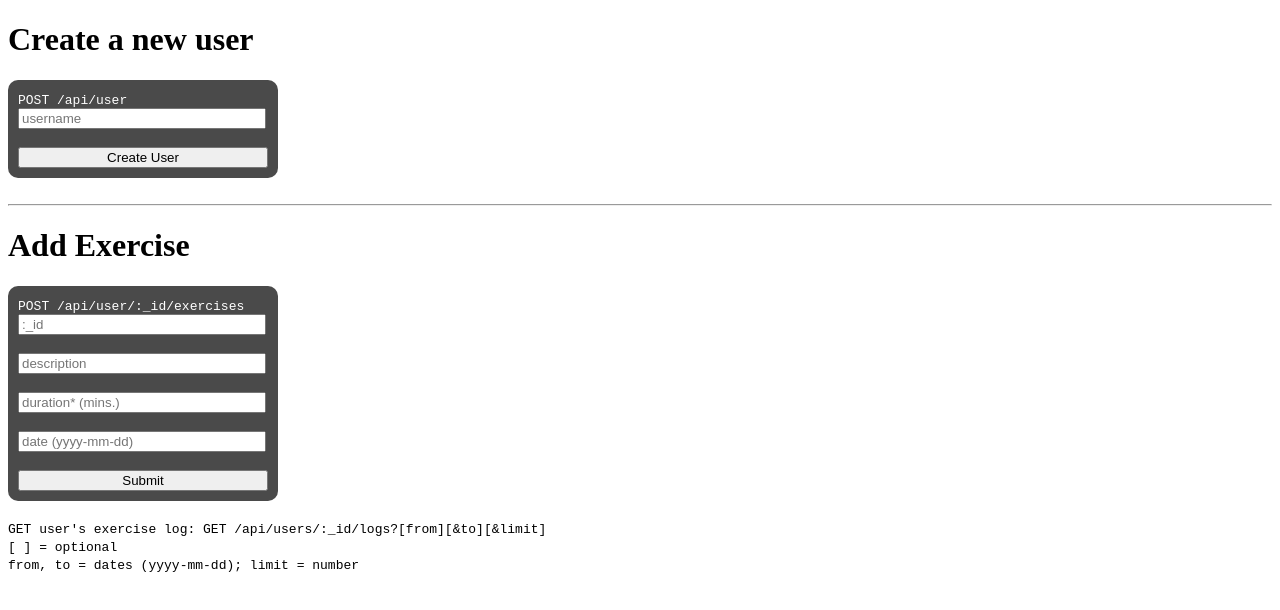
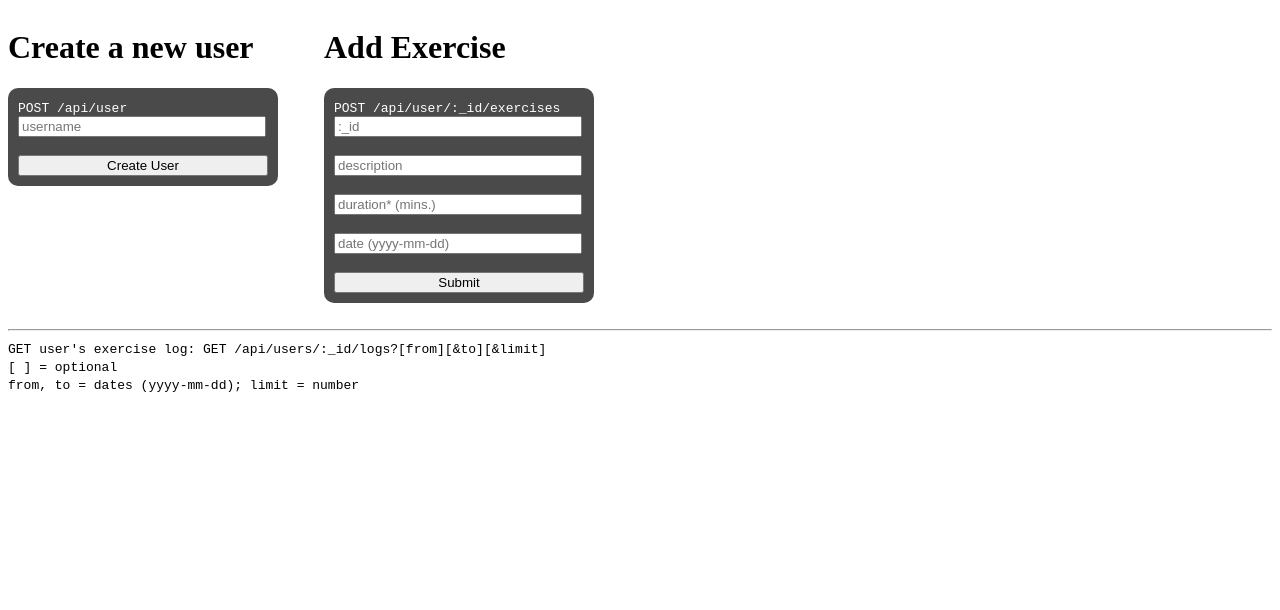
Before and after one commit to ethanshealey/exercise-tracker-microservice, a website: page public/index.html in a window 1280 px wide. Drawn offline with Linux system fonts and the light colour scheme.

Commit message:
updating

```diff
--- a/public/index.html
+++ b/public/index.html
@@ -4,6 +4,8 @@
         <title>Exercise Tracker | ethanshealey.com</title>
     </head>
     <body>
+        <div style="display:flex; width: 50%">
+            <div style="flex:1;">
                 <h1>Create a new user</h1>
                 <form action='/api/users' method='POST' style='background: #4a4a4a;color: #fff; padding: 10px;width:250px;border-radius: 10px;'>
                     <code>POST /api/user</code>
@@ -12,8 +14,9 @@
                     <br /><br />
                     <input type='submit' value='Create User' style='width: 100%'>
                 </form>
+            </div>
             <br />
-        <hr />
+            <div style="flex:1;">
                 <h1>Add Exercise</h1>
                 <form id='exer-form' method='POST' style='background: #4a4a4a;color: #fff; padding: 10px;width:250px;border-radius: 10px;'>
                     <code>POST /api/user/:_id/exercises</code>
@@ -24,7 +27,10 @@
                     <input id="date" type="text" name="date" placeholder="date (yyyy-mm-dd)" style="width:240px"><br /><br />
                     <input type='submit' value='Submit' style='width:100%'>
                 </form>
+            </div>
+        </div>
         <br />
+        <hr />
         <code>
             GET user's exercise log: GET /api/users/:_id/logs?[from][&to][&limit]<br />
             [ ] = optional<br />
```
Lines whose indentation alone changed are shown as unchanged.
